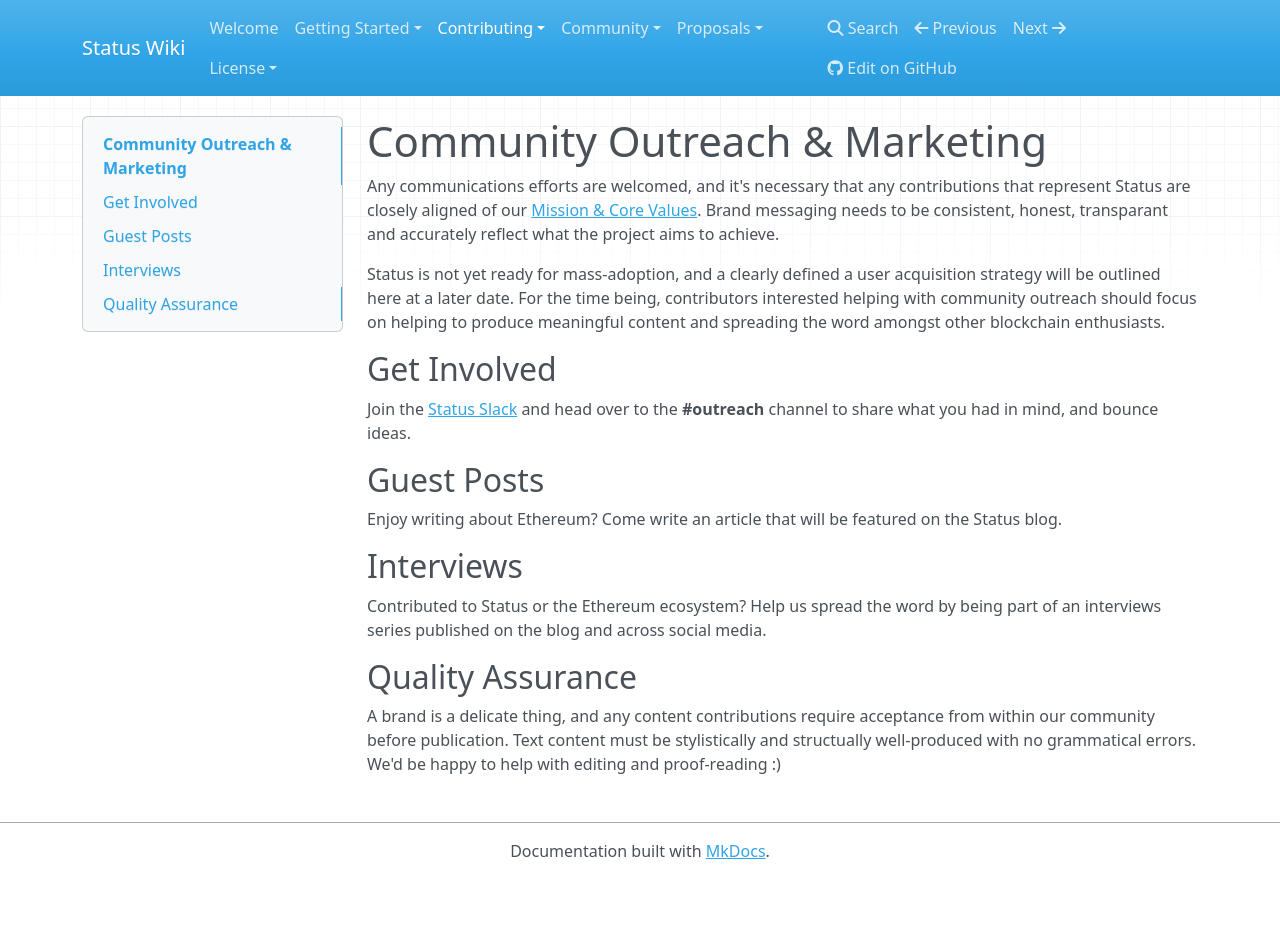
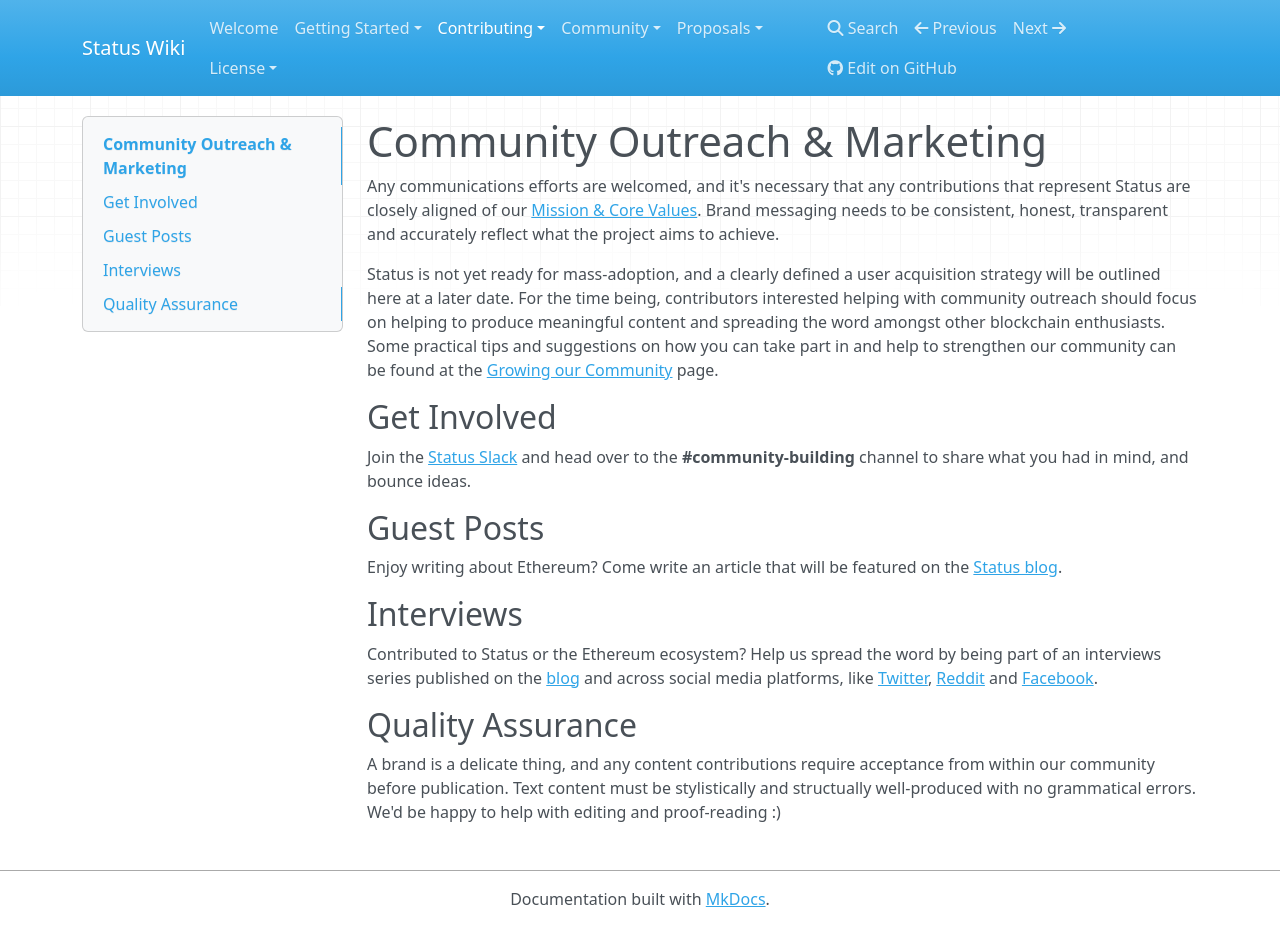
Before and after one commit to status-im/wiki.status.im, an MkDocs documentation site: the page built from docs/contributing/outreach.md, in a window 1280 px wide and 927 px high. Built offline with MkDocs 1.6.1, drawn with Linux system fonts in a browser that asks for light colours; nearby versions of some CDN libraries; old or Windows-style settings are respelled for this version of MkDocs.

Commit message:
Updated outreach.md
Added links and changed the Slack channel to reflect the one being currently used.

```diff
--- a/docs/contributing/outreach.md
+++ b/docs/contributing/outreach.md
@@ -1,16 +1,16 @@
 # Community Outreach & Marketing
-Any communications efforts are welcomed, and it's necessary that any contributions that represent Status are closely aligned of our [Mission & Core Values](../getting-started/mission-and-core-values.md). Brand messaging needs to be consistent, honest, transparant and accurately reflect what the project aims to achieve.
+Any communications efforts are welcomed, and it's necessary that any contributions that represent Status are closely aligned of our [Mission & Core Values](../getting-started/mission-and-core-values.md). Brand messaging needs to be consistent, honest, transparent and accurately reflect what the project aims to achieve.
 
-Status is not yet ready for mass-adoption, and a clearly defined a user acquisition strategy will be outlined here at a later date. For the time being, contributors interested helping with community outreach should focus on helping to produce meaningful content and spreading the word amongst other blockchain enthusiasts.
+Status is not yet ready for mass-adoption, and a clearly defined a user acquisition strategy will be outlined here at a later date. For the time being, contributors interested helping with community outreach should focus on helping to produce meaningful content and spreading the word amongst other blockchain enthusiasts. Some practical tips and suggestions on how you can take part in and help to strengthen our community can be found at the [Growing our Community](../community/how-to-grow-our-community.md) page.
 
 ## Get Involved
-Join the [Status Slack](http://slack.status.im) and head over to the **#outreach** channel to share what you had in mind, and bounce ideas.
+Join the [Status Slack](http://slack.status.im) and head over to the **#community-building** channel to share what you had in mind, and bounce ideas.
 
 ## Guest Posts
-Enjoy writing about Ethereum? Come write an article that will be featured on the Status blog.
+Enjoy writing about Ethereum? Come write an article that will be featured on the [Status blog](https://blog.status.im).
 
 ## Interviews
-Contributed to Status or the Ethereum ecosystem? Help us spread the word by being part of an interviews series published on the blog and across social media.
+Contributed to Status or the Ethereum ecosystem? Help us spread the word by being part of an interviews series published on the [blog](https://blog.status.im) and across social media platforms, like [Twitter](https://twitter.com/ethstatus), [Reddit](https://www.reddit.com/r/statusim/) and [Facebook](https://www.facebook.com/ethstatus).
 
 ## Quality Assurance
 A brand is a delicate thing, and any content contributions require acceptance from within our community before publication. Text content must be stylistically and structually well-produced with no grammatical errors. We'd be happy to help with editing and proof-reading :)
```
